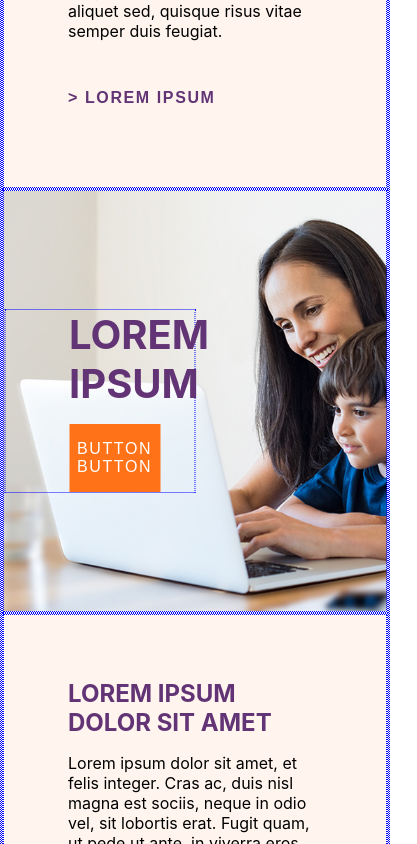
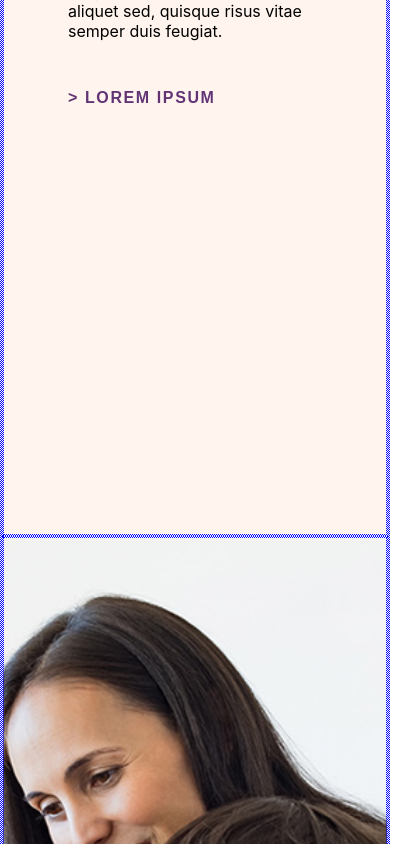
Before and after one commit to jacksonbeaman/roostergrin-test, a React (Create React App) app in the folder frontend/: page / in a window 390 px wide. Shown: the part 1156-2000 px from the top of the page, 417 px wide, since content can reach past the window. Built offline with nearby package versions, Linux system fonts and the light colour scheme.

Commit message:
SectionFull responsive background & content alignment

```diff
--- a/frontend/src/components/HomeIcons/homeIcons.module.css
+++ b/frontend/src/components/HomeIcons/homeIcons.module.css
@@ -70,6 +70,21 @@ h4 {
   text-transform: uppercase;
 }
 
+@media only screen and (max-width: 768px) {
+  .container {
+    position: absolute;
+    top: 50%;
+    left: 50%;
+    transform: translate(-50%, -50%);
+    max-width: 400px;
+    min-width: 330px;
+    max-height: 330px;
+    min-height: 270px;
+    width: 100%;
+    height: 100%;
+  }
+}
+
 @media only screen and (max-width: 450px) {
   .container {
     position: absolute;
--- a/frontend/src/components/SectionBisect/sectionBisect.module.css
+++ b/frontend/src/components/SectionBisect/sectionBisect.module.css
@@ -7,7 +7,7 @@
   margin: 0 auto;
   width: 100%;
   max-width: 1100px;
-  min-height: 40vh;
+  min-height: 55vh;
 }
 
 .colLeft {
@@ -54,6 +54,7 @@
 @media only screen and (max-width: 768px) {
   .container {
     display: inline-block;
+    min-height: 25vh;
   }
   .image {
     display: none;
@@ -62,19 +63,25 @@
     width: 100%;
   }
   .iconsCol {
+    min-height: 50vh;
     display: inline-block;
+    position: relative;
     width: 100%;
+  }
+
+  .colLeft h2 {
+    font-size: 1.7rem;
   }
 }
 
 @media only screen and (max-width: 450px) {
   .colLeft {
-    min-height: 55vh;
+    min-height: 100vh;
   }
 
   .iconsCol {
     padding: 10px;
-    min-height: 80vh;
+    min-height: 100vh;
     position: relative;
   }
 
--- a/frontend/src/components/SectionFull/SectionFull.js
+++ b/frontend/src/components/SectionFull/SectionFull.js
@@ -7,9 +7,7 @@ const SectionFull = ({ alt, bodyText, imagePath, title }) => (
       style={{ backgroundImage: `url(${imagePath})` }}
     >
       <div className={`${alt ? styles.contentAlt : styles.content}`}>
-        <h2 style={alt ? { fontSize: '2.8rem' } : { fontSize: '2.5rem' }}>
-          {title}
-        </h2>
+        <h2>{title}</h2>
         <p style={!bodyText ? { display: 'none' } : { display: 'block' }}>
           {bodyText}
         </p>
--- a/frontend/src/components/SectionFull/sectionFull.module.css
+++ b/frontend/src/components/SectionFull/sectionFull.module.css
@@ -39,8 +39,14 @@
   padding: 0 64px;
 }
 
-h2 {
+.content h2 {
   font-size: 2.5rem;
+  color: rgb(98, 52, 117);
+  text-transform: uppercase;
+}
+
+.contentAlt h2 {
+  font-size: 2.8rem;
   color: rgb(98, 52, 117);
   text-transform: uppercase;
 }
@@ -56,3 +62,65 @@ button {
   letter-spacing: 0.1rem;
   font-size: 1rem;
 }
+
+@media only screen and (max-width: 768px) {
+  .content h2,
+  .contentAlt h2 {
+    font-size: 1.7rem;
+  }
+
+  .content {
+    padding-right: 64px;
+  }
+  .contentAlt {
+    padding-left: 64px;
+  }
+}
+
+@media only screen and (max-width: 540px) {
+  .content h2,
+  .contentAlt h2 {
+    font-size: 1.5rem;
+  }
+
+  .contentAlt {
+    padding: 0 32px;
+  }
+
+  .content {
+    text-align: justify;
+    padding: 0 16px 0 64px;
+  }
+}
+
+@media only screen and (max-width: 450px) {
+  .image {
+    min-height: 100vh;
+    background-position: 70% center;
+  }
+
+  .content,
+  .contentAlt {
+    position: absolute;
+    top: 75%;
+    left: 50%;
+    transform: translate(-50%, -50%);
+    text-align: center;
+    /* Previously used width: 30%; no padding */
+    width: 80%;
+    padding: 0 32px;
+  }
+
+  .contentAlt {
+    top: 50%;
+  }
+
+  .content h2 {
+    color: white;
+  }
+
+  .content h2,
+  .contentAlt h2 {
+    font-size: 1.5rem;
+  }
+}
```
